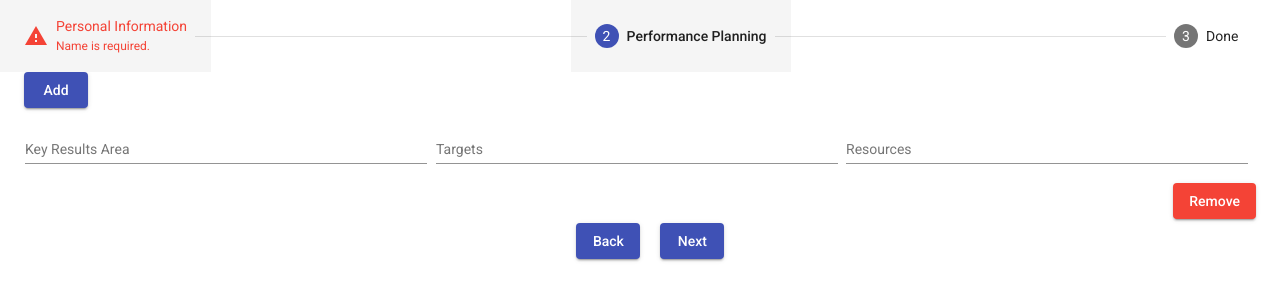
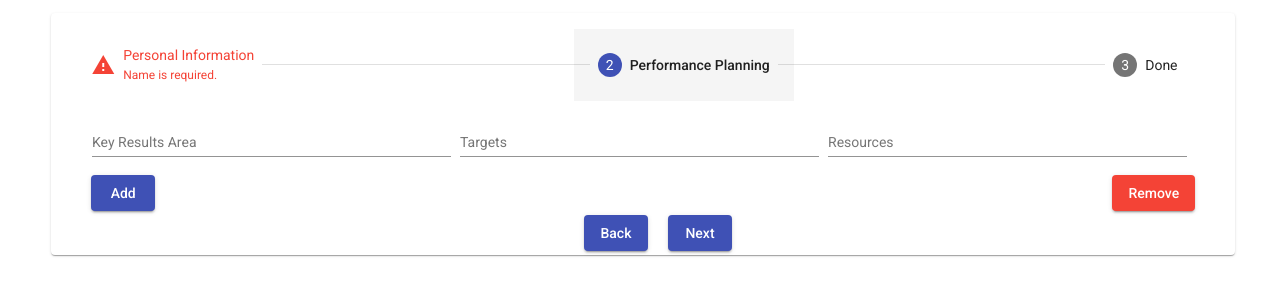
Before and after one commit to Eawitikuffour/AppraisalManagement, an Angular app: page / in a window 1280 px wide. Both pictures are taken after typing "Sample", "Sample", "Sample", "Sample", "Sample", "Sample" into the empty fields and a click on the button "Next". Shown: the top 300 px of the page. Built offline with nearby package versions, Linux system fonts and the light colour scheme.

Commit message:
improve phase 1

```diff
--- a/src/app/app.module.ts
+++ b/src/app/app.module.ts
@@ -11,6 +11,7 @@ import { MatInputModule } from '@angular/material/input';
 import { FormsComponent } from './components/forms-component/forms-component.component';
 import { MatStepperModule } from '@angular/material/stepper';
 import { MatButtonModule } from '@angular/material/button';
+import { MatCardModule } from '@angular/material/card';
 
 
 
@@ -30,7 +31,8 @@ import { MatButtonModule } from '@angular/material/button';
     BrowserAnimationsModule,
     MatInputModule,
     MatStepperModule,
-    MatButtonModule
+    MatButtonModule,
+    MatCardModule
   ],
   exports:[
     MatButtonModule,
--- a/src/app/components/forms-component/forms-component.component.css
+++ b/src/app/components/forms-component/forms-component.component.css
@@ -15,3 +15,9 @@
 td {
   padding-right: 8px;
 }
+
+.mat-card {
+  width: 90%;
+  margin-left: 4%;
+  margin-top: 1%;
+}
--- a/src/app/components/forms-component/forms-component.component.html
+++ b/src/app/components/forms-component/forms-component.component.html
@@ -1,4 +1,4 @@
-
+<mat-card class="mat-card">
 
 <mat-horizontal-stepper #stepper>
 
@@ -98,7 +98,7 @@
                 <div class="col-6">
 
 
-                    <button mat-raised-button type="button" color="primary" class="btn btn-primary mb-2" (click)="addPerformancePlanning() ">Add </button>
+
 
 
 
@@ -133,12 +133,23 @@
 
                             </table>
 
-                            <div class="col-6 text-right" style="float:right;">
-                                <button mat-raised-button type="button" color="warn" class="btn btn-danger btn-sm"
-                                    (click)="removePerformancePlanning(i)">Remove</button>
+<div>
+
+    <div class="col-6 text-right" style="float:left;">
+        <button mat-raised-button type="button" color="primary" class="btn btn-primary mb-2"
+            (click)="addPerformancePlanning() ">Add </button>
+    </div>
+
+    <div class="col-6 text-right" style="float:right;">
+        <button mat-raised-button type="button" color="warn" class="btn btn-danger btn-sm"
+            (click)="removePerformancePlanning(i)">Remove</button>
+
+    </div>
+
+</div>
 
 
-                            </div>
+
 
 
                         </div>
@@ -191,3 +202,5 @@
         </div>
     </mat-step>
 </mat-horizontal-stepper>
+
+</mat-card>
```
